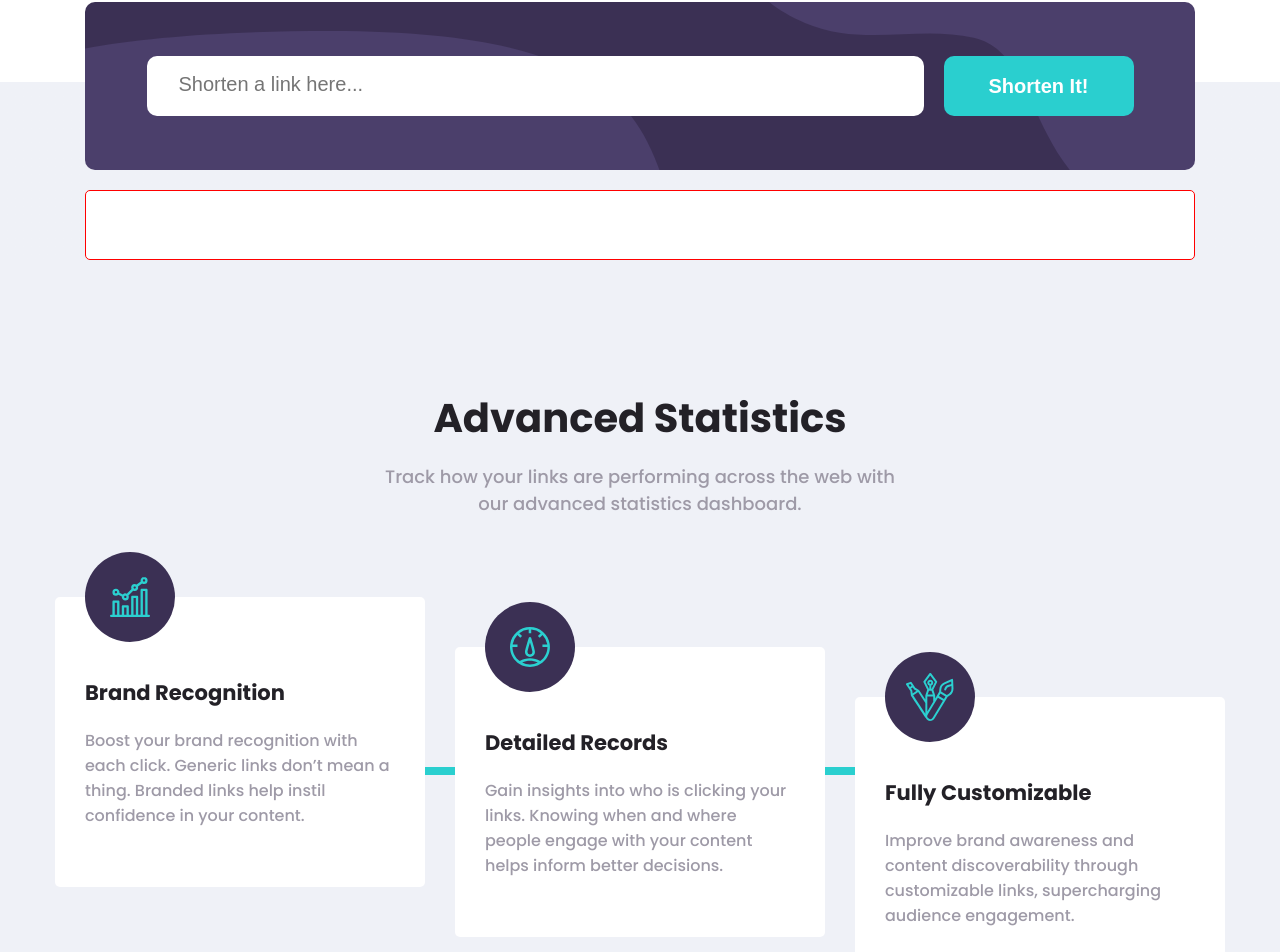
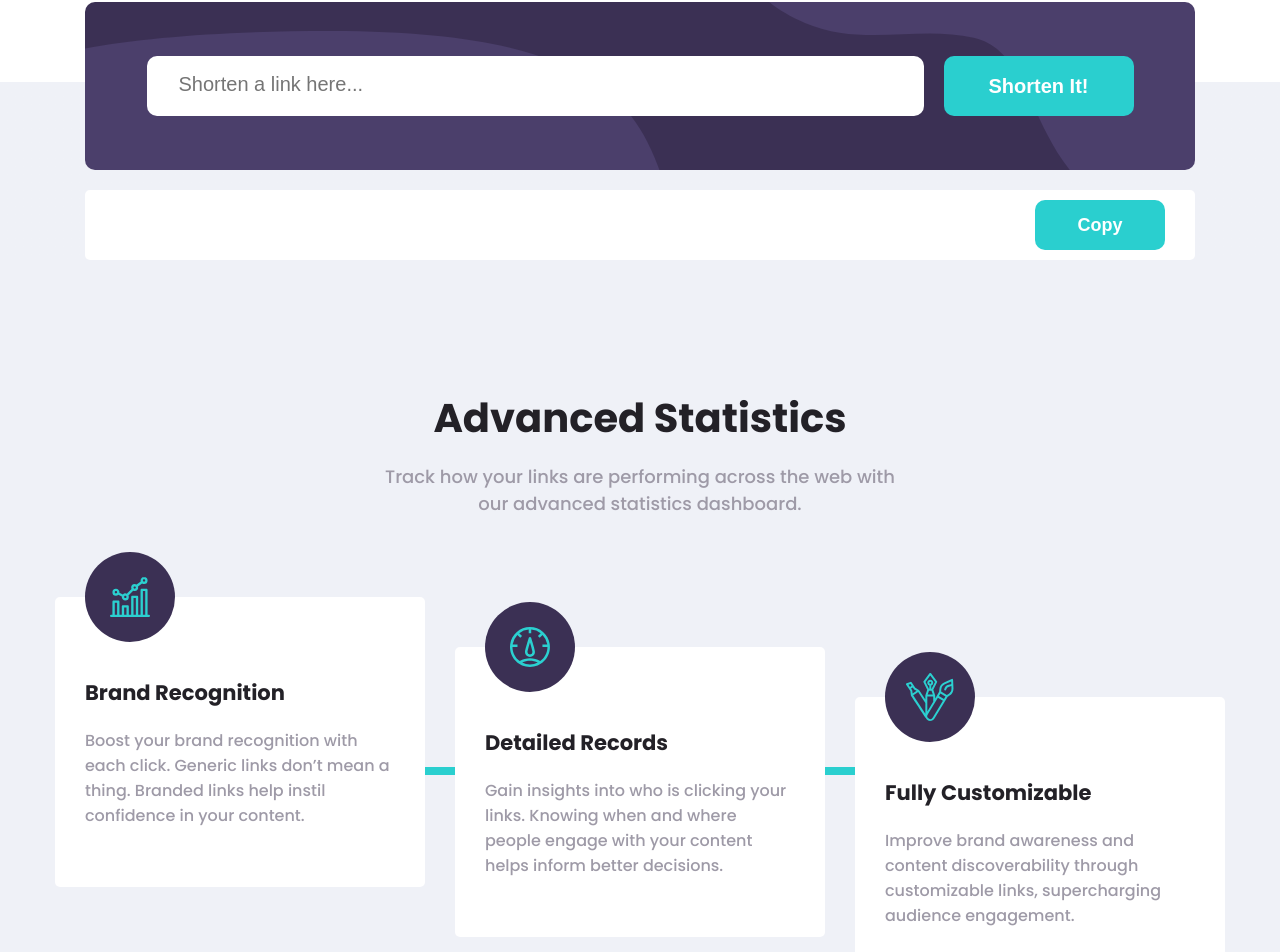
Before and after one commit to elienensousa/shortly, a React (Create React App) app: page / in a window 1280 px wide. Shown: the part 882-1834 px from the top of the page. Built offline with nearby package versions, Linux system fonts and the light colour scheme.

Commit message:
Componente ShortenedList

```diff
--- /dev/null
+++ b/src/components/ShortenedList/index.js
@@ -0,0 +1,16 @@
+import './styles.scss'
+
+export function ShortenedList({input, shortened}){
+    return(
+    <>
+        <div className='shortened'>
+            <div className='content'>
+                <span className='input_url'>{input}</span>
+                <span className='shortened_url'>{shortened}</span>
+           </div>
+           <button className='copy_button'>Copy</button>
+        </div>
+
+    </>
+    )
+}
--- /dev/null
+++ b/src/components/ShortenedList/styles.scss
@@ -0,0 +1,40 @@
+.shortened{
+    display: flex;
+    align-items:center;
+    justify-content: space-between;
+    margin: auto;
+    margin-top: 20px;
+    padding: 20px 30px;
+    background: white;
+    border-radius: 5px;
+    width: 1110px;
+    height: 70px;
+
+    .content{
+        width: 85%;
+        display: flex;
+        justify-content: space-between;
+        .shortened_url{
+            color: var(--cyan);
+            text-align: end;
+        }
+    }
+
+
+
+    .copy_button{
+        display: flex;
+        align-items: center;
+        justify-content: center;
+
+        height: 50px;
+        width: 130px;
+        color: white;
+        background: var(--cyan);
+        border-radius: 10px;
+        border: none;
+        font-size: 18px;
+        font-weight: bold;
+
+    }
+}
--- a/src/components/ShortenerForm/index.js
+++ b/src/components/ShortenerForm/index.js
@@ -3,6 +3,7 @@ import axios from 'axios'
 import './styles.scss'
 import { LoadingButton } from './LoadingButton'
 import validatorUrl from '../../util/validator'
+import { ShortenedList } from '../ShortenedList'
 
 export function ShortenerForm (){
     const [loading, setLoading] = useState(false)
@@ -54,12 +55,9 @@ export function ShortenerForm (){
                     >Shorten It!</button>}
 
                 </div>
+                <ShortenedList input={input}
+                shortened={shortened} />
 
-
-                <div className='shortened'>
-                    <span>{input}</span>
-                    <span>{shortened}</span>
-                </div>
 
 
             </section>
--- a/src/components/ShortenerForm/styles.scss
+++ b/src/components/ShortenerForm/styles.scss
@@ -63,14 +63,5 @@
 
     }
 
-    .shortened{
-        margin: auto;
-        margin-top: 20px;
-        background: white;
-        border: red 1px solid;
-        border-radius: 5px;
-        width: 1110px;
-        height: 70px;
-    }
 
 }
```
